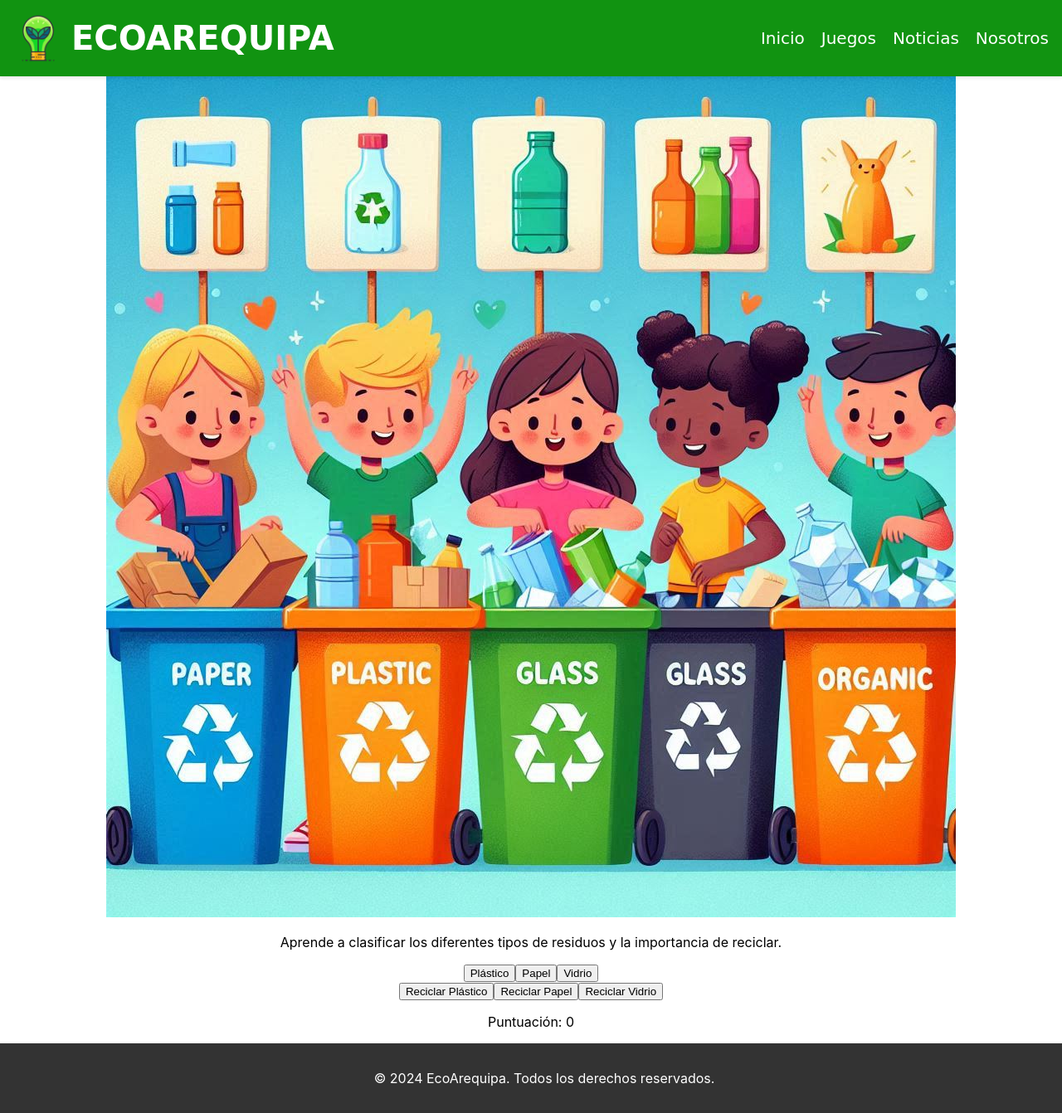
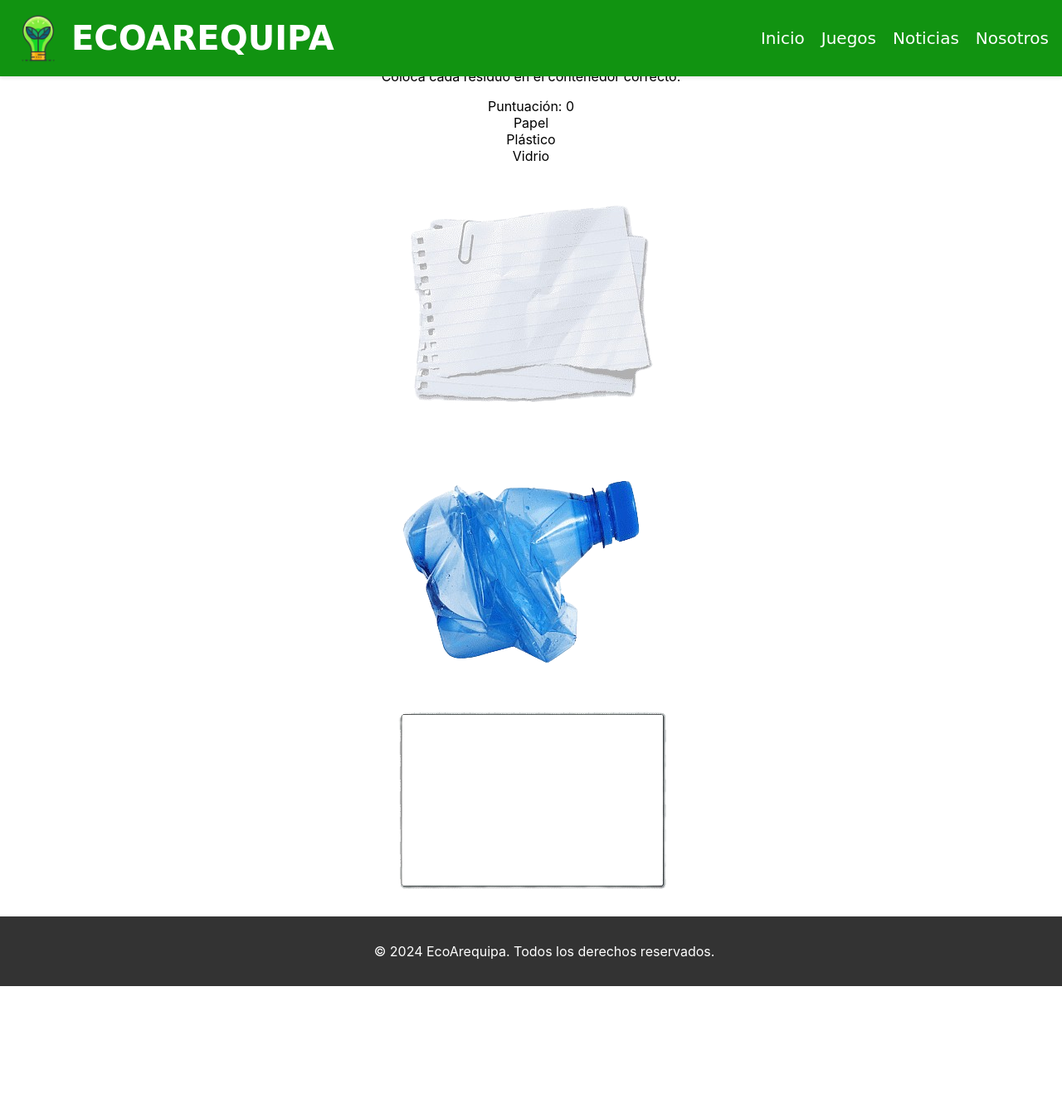
Before and after one commit to EddieCodder/EcoArequipa, a React (Create React App) app in the folder ecoarequipa/: page /reciclayreutiliza in a window 1280 px wide. Shown: the whole page at 83% size. After the commit the page ends 1189 px from the top, so only its background shows below. Built offline with nearby package versions, Linux system fonts and the light colour scheme.

Commit message:
se añadio codigo base de los 3 primeros juegos

```diff
--- a/ecoarequipa/src/games/AhorraEnergia.js
+++ b/ecoarequipa/src/games/AhorraEnergia.js
@@ -1,30 +1,36 @@
 import React, { useState } from 'react';
-import ahorraEnergiaImage from '../assets/game2.jpg';
+import televisorImg from '../assets/televisor.png';
+import luzImg from '../assets/luz.png';
+import computadoraImg from '../assets/computadora.png';
 
 const AhorraEnergia = () => {
-  const [appliances, setAppliances] = useState({
-    tv: true,
-    light: true,
-    computer: true
-  });
-  const [score, setScore] = useState(0);
+  const [devices, setDevices] = useState([
+    { name: 'Televisor', isOn: true, img: televisorImg },
+    { name: 'Luz', isOn: true, img: luzImg },
+    { name: 'Computadora', isOn: true, img: computadoraImg },
+  ]);
 
-  const toggleAppliance = (appliance) => {
-    setAppliances({ ...appliances, [appliance]: !appliances[appliance] });
-    setScore(score + (appliances[appliance] ? 1 : -1));
+  const handleToggle = (index) => {
+    const newDevices = [...devices];
+    newDevices[index].isOn = !newDevices[index].isOn;
+    setDevices(newDevices);
   };
 
   return (
-    <div className="juego-detalle">
+    <div className="game-container">
       <h1>Ahorra Energía</h1>
-      <img src={ahorraEnergiaImage} alt="Ahorra Energía" />
-      <p>Identifica aparatos electrónicos y luces encendidas en una casa y apágalos para ahorrar energía.</p>
-      <div className="energy-game">
-        <button onClick={() => toggleAppliance('tv')}>{appliances.tv ? 'Apagar TV' : 'Encender TV'}</button>
-        <button onClick={() => toggleAppliance('light')}>{appliances.light ? 'Apagar Luz' : 'Encender Luz'}</button>
-        <button onClick={() => toggleAppliance('computer')}>{appliances.computer ? 'Apagar Computadora' : 'Encender Computadora'}</button>
-      </div>
-      <p>Puntuación: {score}</p>
+      <p>Apaga los aparatos electrónicos que no se estén utilizando.</p>
+      <ul className="device-list">
+        {devices.map((device, index) => (
+          <li key={index} className={device.isOn ? 'on' : 'off'}>
+            <img src={device.img} alt={device.name} />
+            {device.name} - {device.isOn ? 'Encendido' : 'Apagado'}
+            <button onClick={() => handleToggle(index)}>
+              {device.isOn ? 'Apagar' : 'Encender'}
+            </button>
+          </li>
+        ))}
+      </ul>
     </div>
   );
 }
--- a/ecoarequipa/src/games/AventuraEnLaNaturaleza.js
+++ b/ecoarequipa/src/games/AventuraEnLaNaturaleza.js
@@ -1,27 +1,41 @@
 import React, { useState } from 'react';
-import aventuraImage from '../assets/game3.jpg';
+import plantaImg from '../assets/planta.png';
+import animalImg from '../assets/animal.png';
 
 const AventuraEnLaNaturaleza = () => {
   const [foundItems, setFoundItems] = useState([]);
-  const items = ['árbol', 'flor', 'pájaro', 'río'];
 
-  const handleFindItem = (item) => {
-    if (!foundItems.includes(item)) {
-      setFoundItems([...foundItems, item]);
+  const items = [
+    { name: 'Planta', img: plantaImg },
+    { name: 'Animal', img: animalImg },
+  ];
+
+  const handleItemClick = (item) => {
+    if (!foundItems.includes(item.name)) {
+      setFoundItems([...foundItems, item.name]);
     }
   };
 
   return (
-    <div className="juego-detalle">
+    <div className="game-container">
       <h1>Aventura en la Naturaleza</h1>
-      <img src={aventuraImage} alt="Aventura en la Naturaleza" />
-      <p>Explora la naturaleza y aprende sobre diferentes plantas y animales. Utiliza una guía para identificar especies y descubre la biodiversidad del entorno natural.</p>
-      <div className="nature-game">
-        {items.map(item => (
-          <button key={item} onClick={() => handleFindItem(item)}>{item}</button>
+      <p>Explora y encuentra diferentes plantas y animales.</p>
+      <div className="items">
+        {items.map((item, index) => (
+          <div key={index} className="item" onClick={() => handleItemClick(item)}>
+            <img src={item.img} alt={item.name} />
+            <p>{item.name}</p>
+          </div>
         ))}
       </div>
-      <p>Encontraste: {foundItems.join(', ')}</p>
+      <div className="found-items">
+        <h2>Items Encontrados:</h2>
+        <ul>
+          {foundItems.map((item, index) => (
+            <li key={index}>{item}</li>
+          ))}
+        </ul>
+      </div>
     </div>
   );
 }
--- a/ecoarequipa/src/games/ReciclaYReutiliza.js
+++ b/ecoarequipa/src/games/ReciclaYReutiliza.js
@@ -1,35 +1,48 @@
 import React, { useState } from 'react';
-import reciclaImage from '../assets/game1.jpg';
+import papelImg from '../assets/papel.png';
+import plasticoImg from '../assets/plastico.png';
+import vidrioImg from '../assets/vidrio.png';
 
 const ReciclaYReutiliza = () => {
   const [score, setScore] = useState(0);
-  const [selectedBin, setSelectedBin] = useState('');
 
-  const handleRecycle = (type) => {
-    if (type === selectedBin) {
+  const handleDrop = (event, type) => {
+    event.preventDefault();
+    const data = event.dataTransfer.getData("type");
+    if (data === type) {
       setScore(score + 1);
-    } else {
-      setScore(score - 1);
     }
-    setSelectedBin('');
+  };
+
+  const allowDrop = (event) => {
+    event.preventDefault();
+  };
+
+  const handleDragStart = (event, type) => {
+    event.dataTransfer.setData("type", type);
   };
 
   return (
-    <div className="juego-detalle">
+    <div className="game-container">
       <h1>Recicla y Reutiliza</h1>
-      <img src={reciclaImage} alt="Recicla y Reutiliza" />
-      <p>Aprende a clasificar los diferentes tipos de residuos y la importancia de reciclar.</p>
-      <div className="recycle-game">
-        <div>
-          <button onClick={() => setSelectedBin('plastico')}>Plástico</button>
-          <button onClick={() => setSelectedBin('papel')}>Papel</button>
-          <button onClick={() => setSelectedBin('vidrio')}>Vidrio</button>
+      <p>Coloca cada residuo en el contenedor correcto.</p>
+      <div className="score">Puntuación: {score}</div>
+      <div className="bins">
+        <div className="bin" onDrop={(e) => handleDrop(e, 'papel')} onDragOver={allowDrop}>Papel</div>
+        <div className="bin" onDrop={(e) => handleDrop(e, 'plastico')} onDragOver={allowDrop}>Plástico</div>
+        <div className="bin" onDrop={(e) => handleDrop(e, 'vidrio')} onDragOver={allowDrop}>Vidrio</div>
+      </div>
+      <div className="items">
+        <div className="item" draggable onDragStart={(e) => handleDragStart(e, 'papel')}>
+          <img src={papelImg} alt="Papel" />
         </div>
-        <button onClick={() => handleRecycle('plastico')}>Reciclar Plástico</button>
-        <button onClick={() => handleRecycle('papel')}>Reciclar Papel</button>
-        <button onClick={() => handleRecycle('vidrio')}>Reciclar Vidrio</button>
+        <div className="item" draggable onDragStart={(e) => handleDragStart(e, 'plastico')}>
+          <img src={plasticoImg} alt="Plástico" />
+        </div>
+        <div className="item" draggable onDragStart={(e) => handleDragStart(e, 'vidrio')}>
+          <img src={vidrioImg} alt="Vidrio" />
+        </div>
       </div>
-      <p>Puntuación: {score}</p>
     </div>
   );
 }
```
